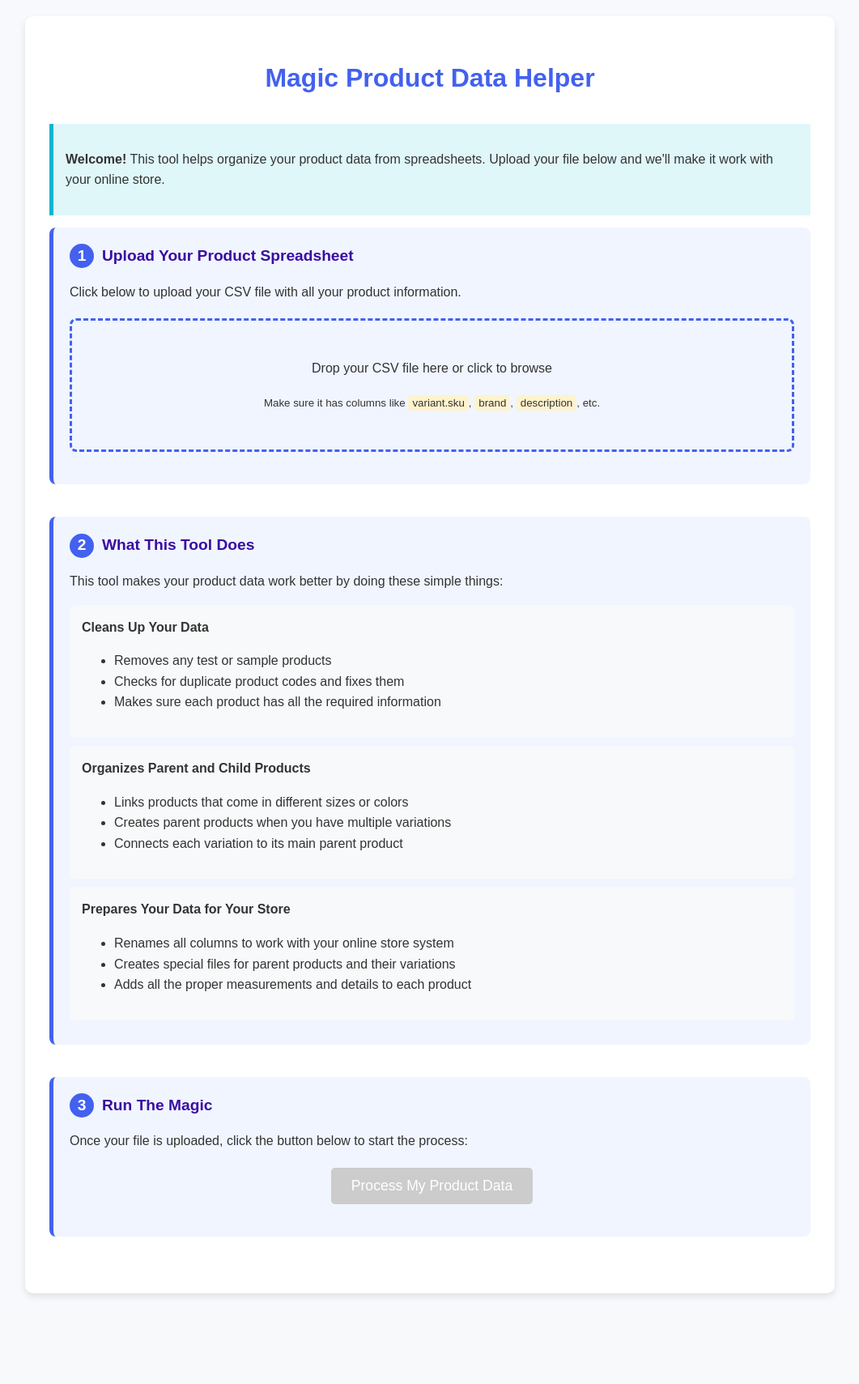
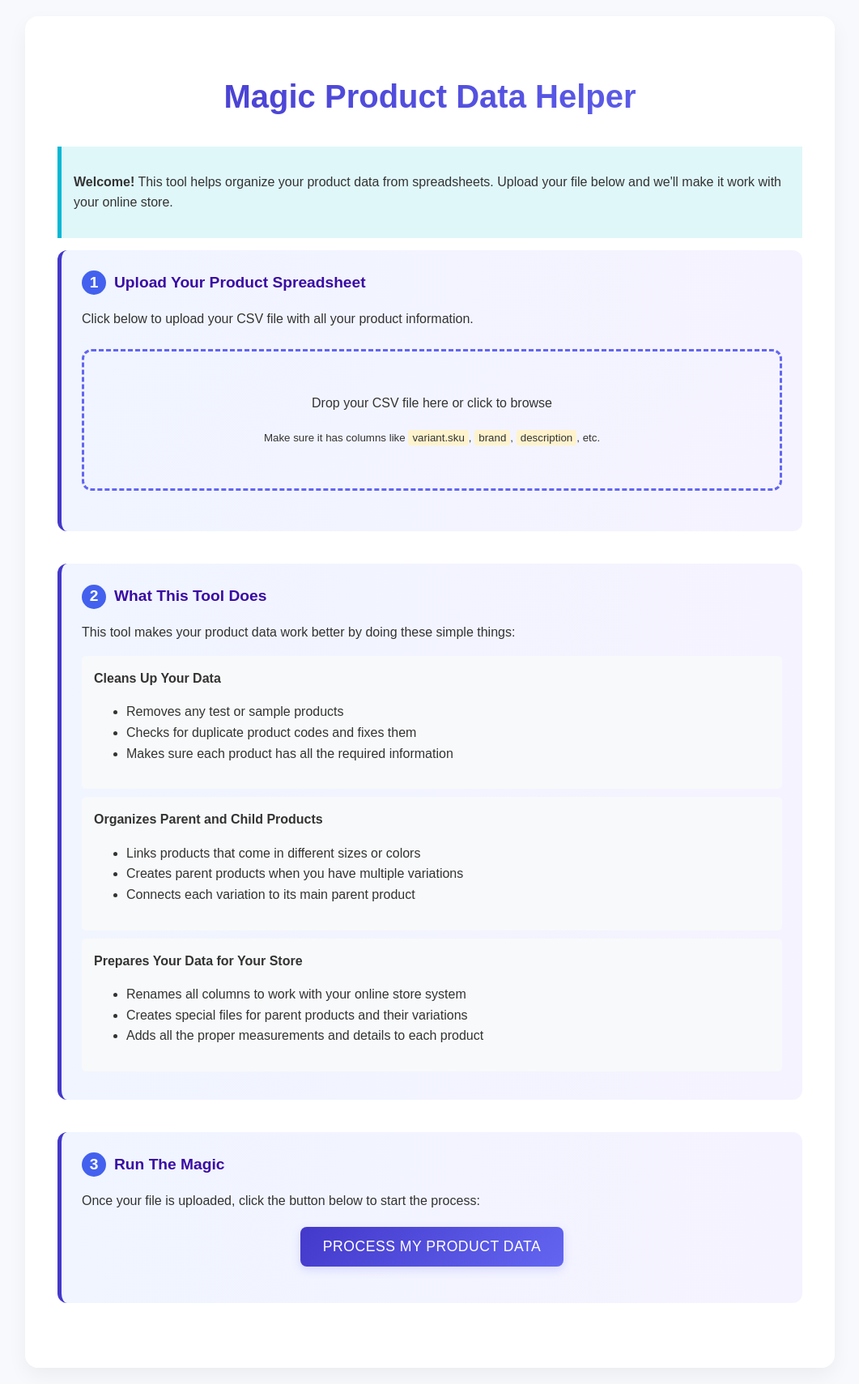
Before and after one commit to jonahumans/Migration-Assistant, a Flask app: page / in a window 1280 px wide. Shown: the whole page at 81% size, without its empty margins (109-1170 px from the left). Before the commit the page ends 1601 px from the top, so only its background shows below. Run offline with Flask 3, Linux system fonts and the light colour scheme.

Commit message:
Assistant checkpoint: Updated website styling for modern look
Assistant generated file changes:
- templates/index.html: Update container and elements styles
Update container and elements styles
Update buttons and interactive elements

---

User prompt:

make the website look cooler

```diff
--- a/templates/index.html
+++ b/templates/index.html
@@ -1,4 +1,3 @@
-
 <!DOCTYPE html>
 <html lang="en">
 <head>
@@ -16,15 +15,21 @@
             background-color: #f7f9fc;
         }
         .container {
-            background-color: white;
-            padding: 30px;
-            border-radius: 10px;
-            box-shadow: 0 4px 8px rgba(0,0,0,0.1);
+            background-color: rgba(255, 255, 255, 0.95);
+            padding: 40px;
+            border-radius: 16px;
+            box-shadow: 0 10px 25px rgba(0,0,0,0.05);
+            backdrop-filter: blur(10px);
         }
         h1 {
-            color: #4361ee;
+            color: #4338ca;
             text-align: center;
             margin-bottom: 30px;
+            font-weight: 700;
+            font-size: 2.5em;
+            background: linear-gradient(120deg, #4338ca, #6366f1);
+            -webkit-background-clip: text;
+            -webkit-text-fill-color: transparent;
         }
         h2 {
             color: #3a0ca3;
@@ -34,10 +39,15 @@
         }
         .step {
             margin-bottom: 40px;
-            padding: 20px;
-            background-color: #f0f5ff;
-            border-radius: 8px;
-            border-left: 5px solid #4361ee;
+            padding: 25px;
+            background: linear-gradient(to right, #f0f5ff, #f5f3ff);
+            border-radius: 12px;
+            border-left: 5px solid #4338ca;
+            transition: transform 0.2s, box-shadow 0.2s;
+        }
+        .step:hover {
+            transform: translateY(-2px);
+            box-shadow: 0 5px 15px rgba(67, 56, 202, 0.1);
         }
         .step-title {
             font-weight: bold;
@@ -59,35 +69,52 @@
             margin-right: 10px;
         }
         .upload-area {
-            border: 3px dashed #4361ee;
-            border-radius: 8px;
-            padding: 30px;
+            border: 3px dashed #6366f1;
+            border-radius: 12px;
+            padding: 35px;
             text-align: center;
-            background-color: #f0f5ff;
-            margin: 20px 0;
+            background: linear-gradient(135deg, #f0f5ff 0%, #f5f3ff 100%);
+            margin: 25px 0;
             cursor: pointer;
             transition: all 0.3s;
+            position: relative;
+            overflow: hidden;
         }
-        .upload-area:hover {
-            background-color: #e6eeff;
+        .upload-area::before {
+            content: '';
+            position: absolute;
+            top: 0;
+            left: 0;
+            right: 0;
+            bottom: 0;
+            background: linear-gradient(45deg, rgba(99, 102, 241, 0.1), transparent);
+            opacity: 0;
+            transition: opacity 0.3s;
+        }
+        .upload-area:hover::before {
+            opacity: 1;
         }
         #file-input {
             display: none;
         }
         .button {
-            background-color: #4361ee;
+            background: linear-gradient(135deg, #4338ca, #6366f1);
             color: white;
             border: none;
-            padding: 12px 25px;
+            padding: 14px 28px;
             font-size: 1.1em;
-            border-radius: 5px;
+            border-radius: 8px;
             cursor: pointer;
             display: block;
             margin: 20px auto;
-            transition: background-color 0.3s;
+            transition: all 0.3s;
+            font-weight: 500;
+            text-transform: uppercase;
+            letter-spacing: 0.5px;
+            box-shadow: 0 4px 12px rgba(99, 102, 241, 0.2);
         }
         .button:hover {
-            background-color: #3a0ca3;
+            background-position: right center;
         }
         .button:disabled {
             background-color: #cccccc;
```
